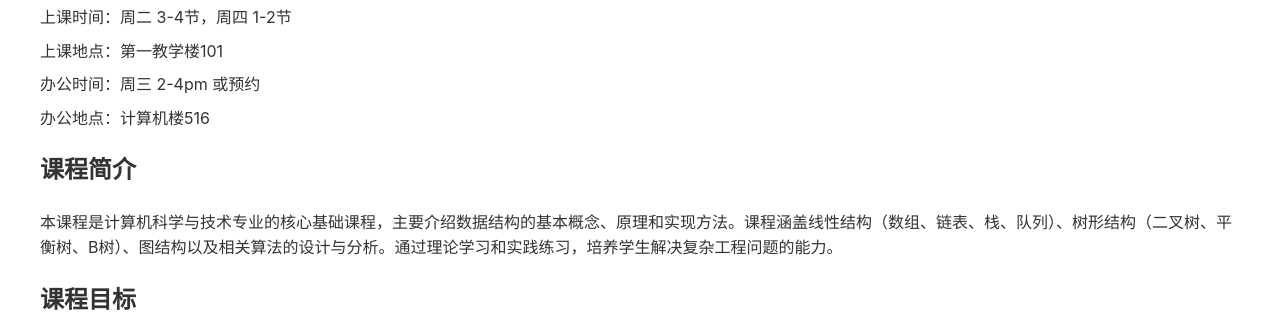
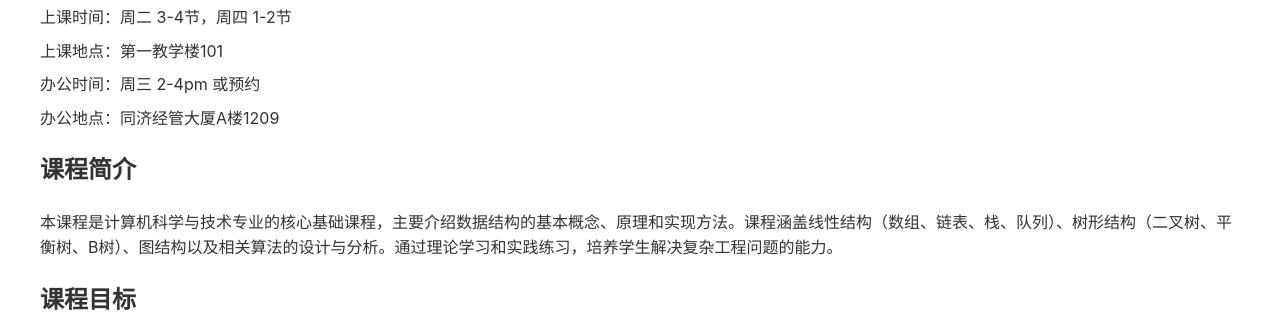
Before and after one commit to kejiwei/kejiwei.github.io, a Jekyll site: the page teaching/courses/data_structure/index.html, which Jekyll copies as it is, in a window 1280 px wide. Shown: the part 304-616 px from the top of the page. Built offline with Jekyll 4.4.1, drawn with Linux system fonts in a browser that asks for light colours.

Commit message:
Update index.html

```diff
--- a/teaching/courses/data_structure/index.html
+++ b/teaching/courses/data_structure/index.html
@@ -24,7 +24,7 @@
                 <li>上课时间：周二 3-4节，周四 1-2节</li>
                 <li>上课地点：第一教学楼101</li>
                 <li>办公时间：周三 2-4pm 或预约</li>
-                <li>办公地点：计算机楼516</li>
+                <li>办公地点：同济经管大厦A楼1209</li>
 
             <h2>课程简介</h2>
                 <li>
```
